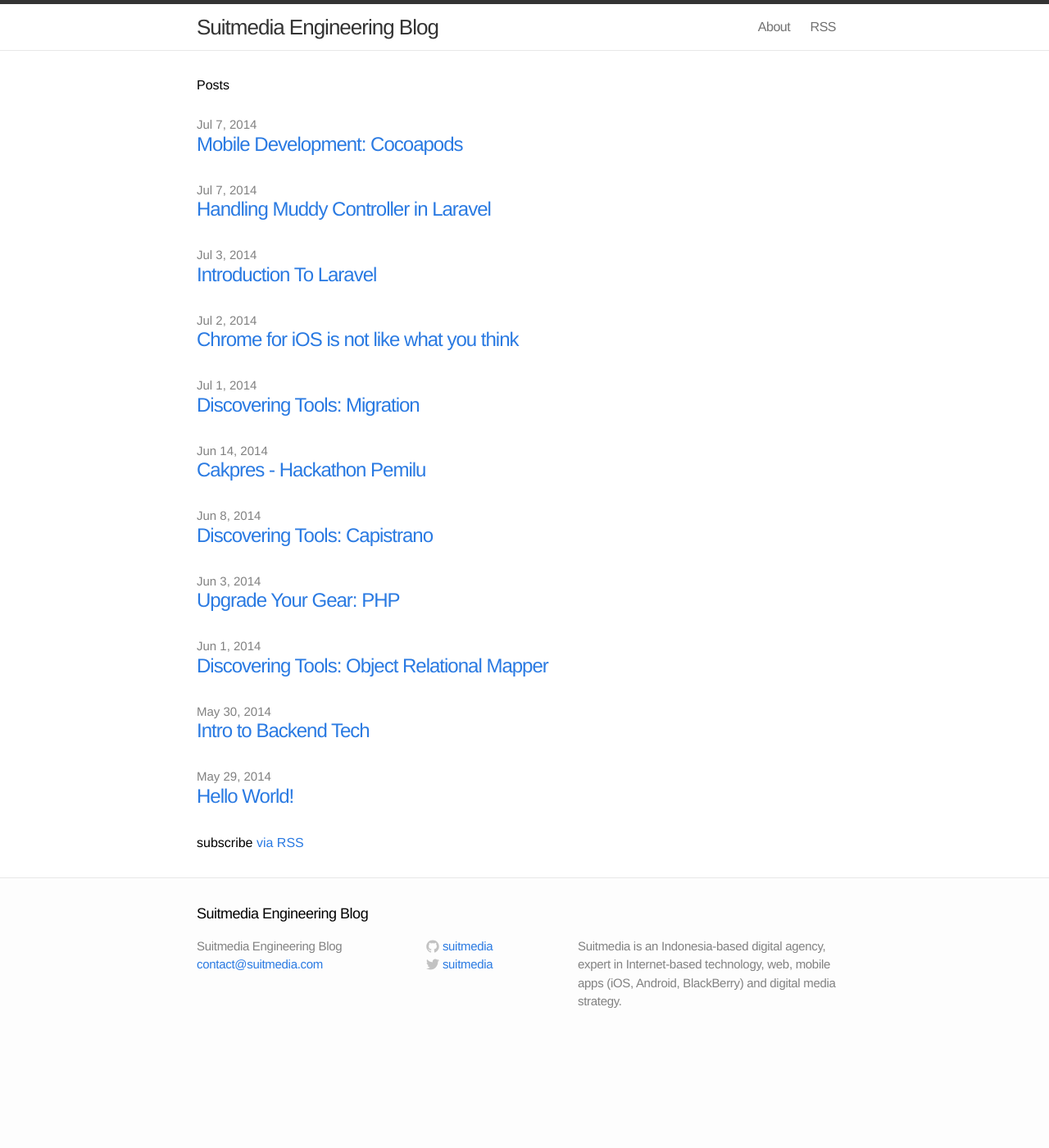
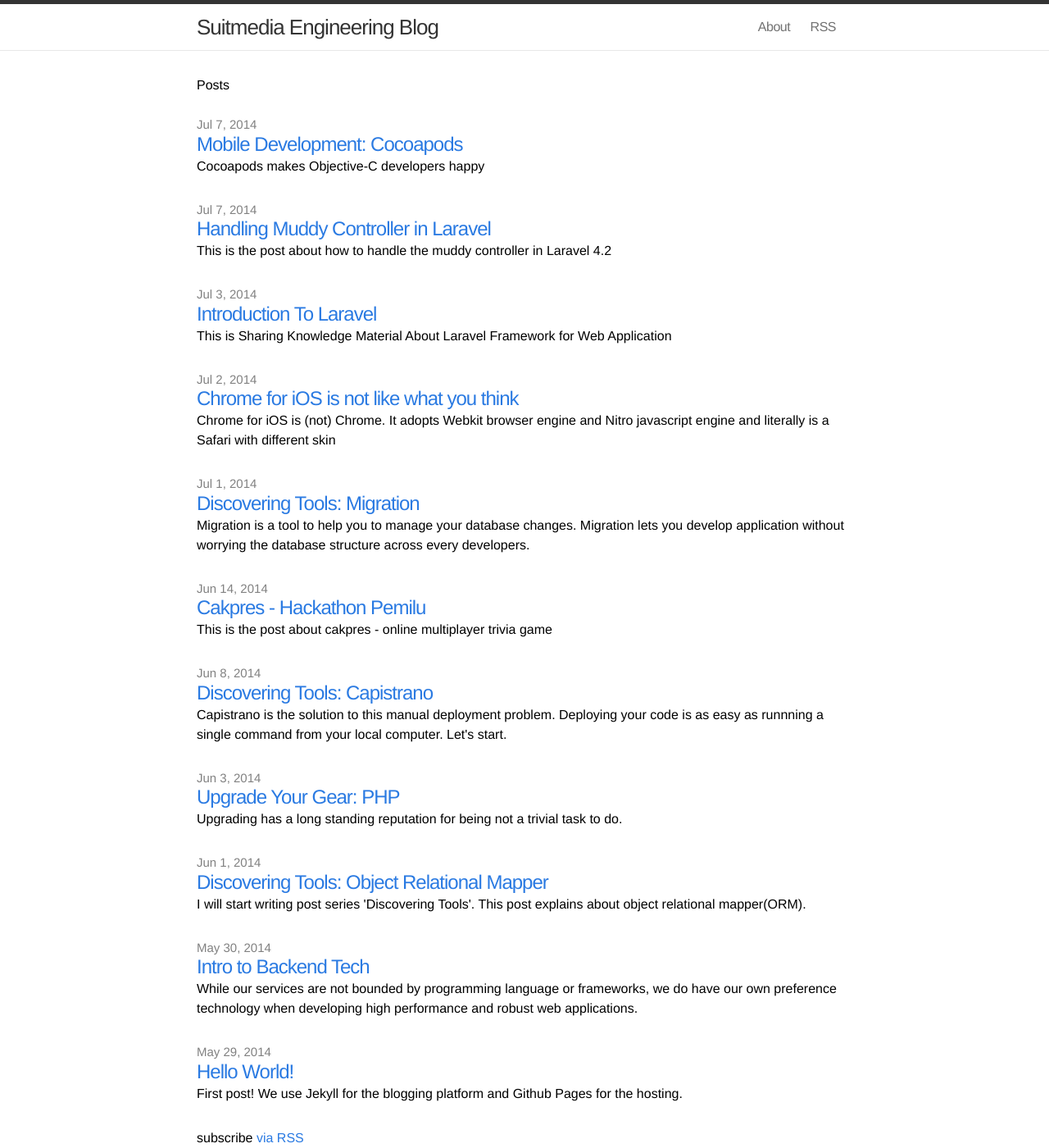
Before and after one commit to suitmedia/suitmedia.github.io, a Jekyll site: the page built from index.html, in a window 1280 px wide and 1400 px high. Shown: the whole window at 82% size. Built offline with Jekyll 4.4.1, drawn with Linux system fonts in a browser that asks for light colours; comment, search, counter and statistics services are not loaded.

Commit message:
modify excerpt

```diff
--- a/_posts/2014-05-29-hello-world.markdown
+++ b/_posts/2014-05-29-hello-world.markdown
@@ -4,7 +4,7 @@ title:    "Hello World!"
 date:     2014-05-29 00:00:00
 author:   Anggriawan Sugianto
 author_t: anggriawan
-excerpt:  This is first post in Suitmedia Engineering Blog. We use Jekyll for the blogging platform and Github Pages for the hosting.
+excerpt:  First post! We use Jekyll for the blogging platform and Github Pages for the hosting.
 ---
 
 So this is first post in Suitmedia Engineering Blog.
--- a/_posts/2014-06-03-upgrade-gear-php.markdown
+++ b/_posts/2014-06-03-upgrade-gear-php.markdown
@@ -4,7 +4,7 @@ title:    "Upgrade Your Gear: PHP"
 date:     2014-06-03 00:00:00
 author:   Edwin Lunando
 author_t: edwinlunando
-excerpt:  I will start writing post series 'Discovering Tools'. This post explains about object relational mapper(ORM).
+excerpt:  Upgrading has a long standing reputation for being not a trivial task to do.
 ---
 
 
--- a/_posts/2014-07-07-handling-muddy-controller-in-laravel.markdown
+++ b/_posts/2014-07-07-handling-muddy-controller-in-laravel.markdown
@@ -38,7 +38,8 @@ At this method, you might do some trick to pass the input and the reference of c
 	{
 		$input = Input::only('username', 'email', 'password');
 
-		return $this->userCreator->create($input, $this); //at this point you pass references of controller
+		//at this point you pass references of controller
+		return $this->userCreator->create($input, $this);
 	}
 
 	public function userCreationFails($errors)
@@ -165,5 +166,4 @@ Here is the simple command handler for subscribing user
 		}
 	}
 
-
-<iframe width="853" height="480" src="//www.youtube.com/embed/eqN-rt-D9KQ" frameborder="0" allowfullscreen></iframe>
+<iframe width="800" height="450" src="//www.youtube.com/embed/eqN-rt-D9KQ?rel=0" frameborder="0" allowfullscreen></iframe>
--- a/index.html
+++ b/index.html
@@ -11,6 +11,7 @@ layout: default
       <li>
         <time class="post-date" datetime="{{ post.date }}">{{ post.date | date: "%b %-d, %Y" }}</time>
         <a class="post-link" href="{{ post.url | prepend: site.baseurl }}">{{ post.title }}</a>
+        <p>{{ post.excerpt }}</p>
       </li>
     {% endfor %}
   </ul>
```
